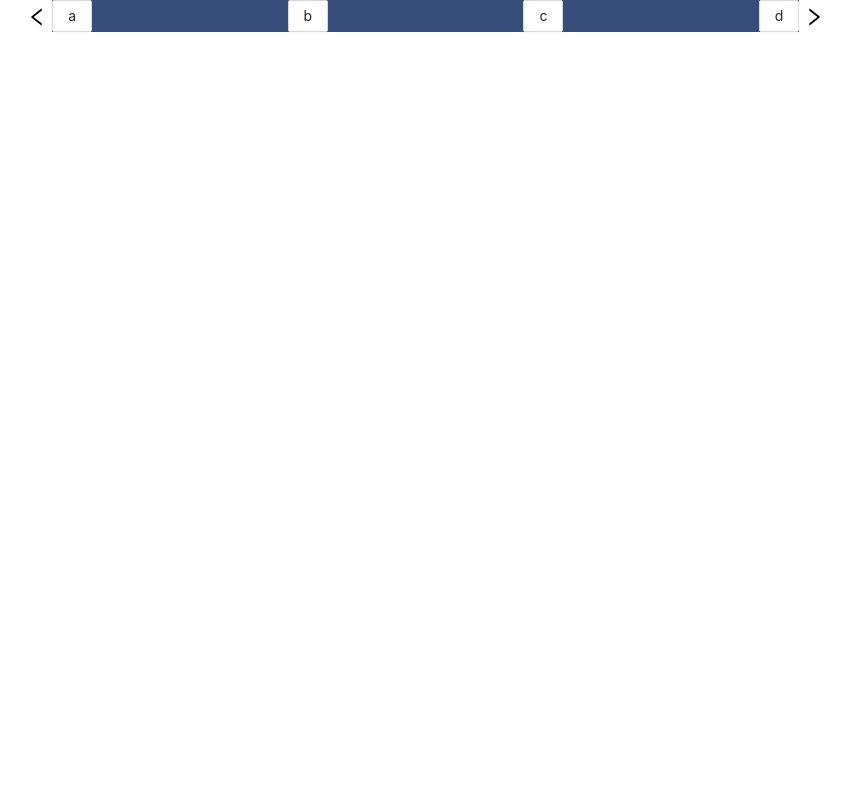
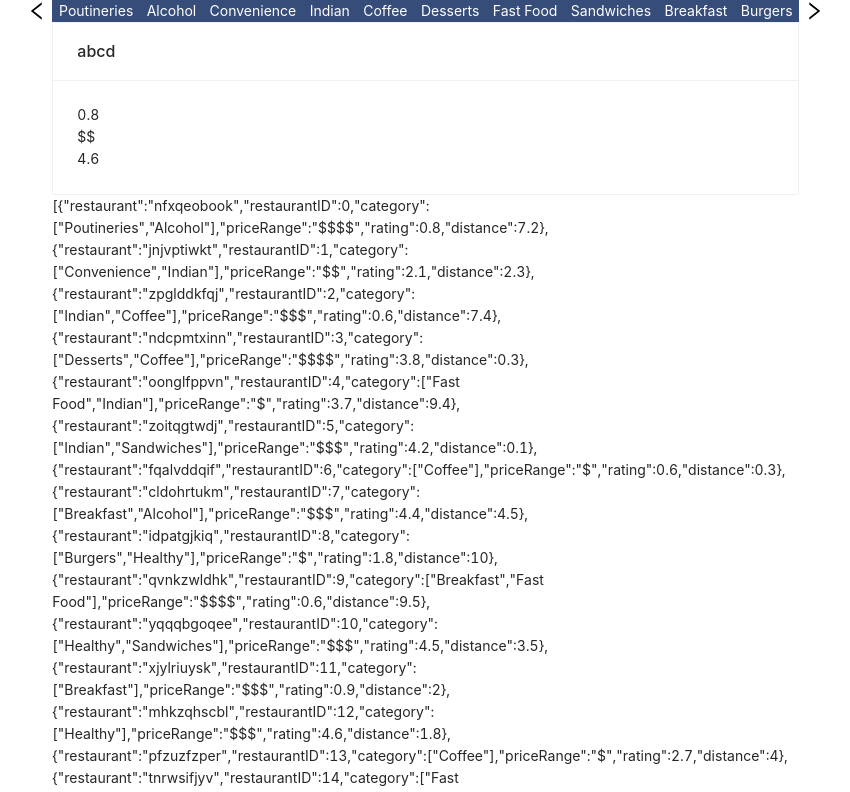
Before and after one commit to ryanjhkim/summerProject-frontend, a React (Create React App) app: page /restaurantPage in a window 1280 px wide. Shown: the top 792 px of the page, without its empty margins (161-1011 px from the left). Built offline with nearby package versions, Linux system fonts and the light colour scheme.

Commit message:
added filtering functionality to category menu bar

```diff
--- a/src/components/CategoryMenu.js
+++ b/src/components/CategoryMenu.js
@@ -1,28 +1,45 @@
-import { Carousel, Button } from 'antd';
+import { Carousel } from 'antd';
 import { LeftOutlined, RightOutlined } from '@ant-design/icons';
 import '../css/RestaurantPage.css'
 
-const CategoryMenu = ({ categoryList }) => {
+const CategoryMenu = ({ categoryList, filterByCategory }) => {
 
-    const categories = categoryList.map(i =>
-            <div>
 
+    var list1 = []
+    var list2 = []
+
+    if (categoryList.length < 10) {
+      list1 = categoryList
+    } else {
+      list1 = categoryList.slice(0, 10)
+      list2 = categoryList.slice(10)
+    }
+
+    const categories1 = list1.map(i =>
+            <div key={i} style={{paddingLeft: '6px', paddingRight: '6px'}} onClick={() => filterByCategory(i)}>
+                {i}
+            </div>
+        )
+
+    const categories2 = list2.map(i =>
+            <div key={i} style={{paddingLeft: '6px', paddingRight: '6px'}} onClick={() => filterByCategory(i)}>
+                {i}
             </div>
         )
 
     return (
-        <Carousel dots={false} arrows prevArrow={<LeftOutlined />} nextArrow={<RightOutlined />}>
+        <Carousel className="carousel" dots={false} arrows prevArrow={<LeftOutlined />} nextArrow={<RightOutlined />}>
           <div>
-              <div class="contentStyle">
-                <Button>a</Button>
-                <Button>b</Button>
-                <Button>c</Button>
-                <Button>d</Button>
-              </div>
+            <div class="contentStyle" style={{justifyContent: list1.length == 10 ? 'space-around' : 'flex-start'}}>
+                {categories1}
+            </div>
           </div>
+          {list2.length > 0 &&
           <div>
-            <h3 class="contentStyle">2</h3>
-          </div>
+            <div class="contentStyle" style={{justifyContent: list2.length == 10 ? 'space-around' : 'flex-start'}}>
+              {categories2}
+            </div>
+          </div>}
         </Carousel>
     )
   }
--- /dev/null
+++ b/src/components/RestaurantCard.js
@@ -0,0 +1,19 @@
+import { Card } from 'antd'
+
+const RestaurantCard = ({ name, distance, price, rating }) => {
+    return (
+        <Card title={name} hoverable={true}>
+            <div>
+                {distance}
+            </div>
+            <div>
+                {price}
+            </div>
+            <div>
+                {rating}
+            </div>
+        </Card>
+    )
+}
+
+export default RestaurantCard
--- a/src/components/RestaurantPage.js
+++ b/src/components/RestaurantPage.js
@@ -1,18 +1,34 @@
+import { useState } from 'react'
 import CategoryMenu from './CategoryMenu'
 import { Col } from 'antd'
 import data from '../data/restaurantPageData.json'
+import RestaurantCard from './RestaurantCard'
 
 
 const RestaurantPage = () => {
+  const [displayList, setDisplayList] = useState(data)
+  const [category, setCategory] = useState('All Restaurants')
+
+  const filterByCategory = (category) => {
+    setDisplayList(data.filter(i => i.category.includes(category)))
+  }
 
   var categoryList = []
   data.forEach(i => categoryList = categoryList.concat(i.category))
   categoryList = [...new Set(categoryList)]
 
   return (
-    <Col span={14} offset={4}>
-      <CategoryMenu categoryList={categoryList} />
-    </Col>
+    <>
+      <Col span={14} offset={4}>
+        <CategoryMenu categoryList={categoryList} filterByCategory={filterByCategory} />
+      </Col>
+      <Col span={14} offset={4}>
+        <RestaurantCard name="abcd" distance="0.8" price="$$" rating="4.6" />
+      </Col>
+      <Col span={14} offset={4}>
+        {JSON.stringify(displayList)}
+      </Col>
+    </>
   )
 }
 
--- a/src/css/RestaurantPage.css
+++ b/src/css/RestaurantPage.css
@@ -3,9 +3,7 @@
     background: #364d79;
     color: #fff;
     display: flex;
-    justify-content: space-between;
 }
-
 .ant-carousel .slick-prev,
 .ant-carousel .slick-next {
     display: block !important;
```
